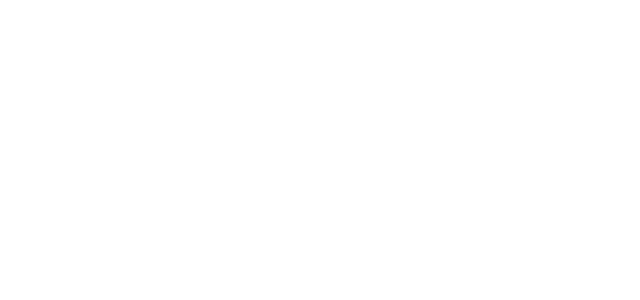
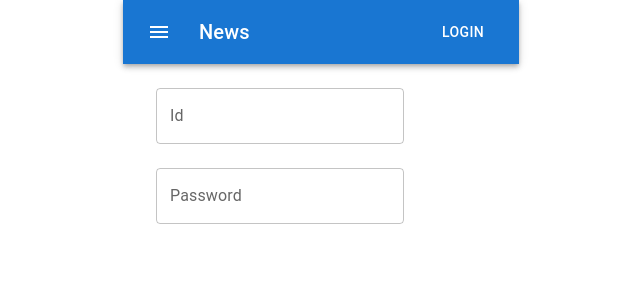
Before and after one commit to kyumin1227/PizzaProject, a React (Vite) app in the folder Pizza_frontend/: page /login in a window 1280 px wide. Before the commit this address had no page. Shown: the top 300 px of the page, without its empty margins (319-959 px from the left). Built offline with nearby package versions, Linux system fonts and the light colour scheme.

Commit message:
Styled: 전체 컨테이너 크기 조정, login 페이지 생성, reset css 적용

```diff
--- a/Pizza_frontend/src/App.tsx
+++ b/Pizza_frontend/src/App.tsx
@@ -1,8 +1,9 @@
 import { Routes, Route, Outlet } from "react-router-dom";
 import HomePage from "./pages/HomePage";
 import MuiPage from "./pages/MuiPage";
+import LoginPage from "./pages/LoginPage";
 import Nav from "./components/Nav";
-// import "./reset.css";
+import "./reset.css";
 
 function App() {
   const Layout = () => {
@@ -20,6 +21,7 @@
         <Route path="/" element={<Layout />}>
           <Route index element={<HomePage />}></Route>
           <Route path="/mui" element={<MuiPage />}></Route>
+          <Route path="/login" element={<LoginPage />}></Route>
         </Route>
       </Routes>
     </>
--- a/Pizza_frontend/src/main.tsx
+++ b/Pizza_frontend/src/main.tsx
@@ -2,11 +2,14 @@
 import ReactDOM from "react-dom/client";
 import App from "./App.tsx";
 import { BrowserRouter } from "react-router-dom";
+import { Container } from "@mui/material";
 
 ReactDOM.createRoot(document.getElementById("root")!).render(
   <React.StrictMode>
     <BrowserRouter>
-      <App />
+      <Container maxWidth="xs">
+        <App />
+      </Container>
     </BrowserRouter>
   </React.StrictMode>
 );
--- /dev/null
+++ b/Pizza_frontend/src/pages/LoginPage/index.tsx
@@ -0,0 +1,18 @@
+import { Grid, TextField } from "@mui/material";
+
+const Login = () => {
+  return (
+    <>
+      <Grid container>
+        <Grid item xs></Grid>
+        <Grid item xs={10} justifyItems="center">
+          <TextField id="id" label="Id" variant="outlined" sx={{ my: 3 }} />
+          <TextField id="password" label="Password" variant="outlined" />
+        </Grid>
+        <Grid item xs></Grid>
+      </Grid>
+    </>
+  );
+};
+
+export default Login;
--- a/Pizza_frontend/src/pages/MuiPage/index.tsx
+++ b/Pizza_frontend/src/pages/MuiPage/index.tsx
@@ -76,7 +76,8 @@
 
 function Mui() {
   return (
-    <Container fixed>
+    <>
+      {/* <Container fixed> */}
       <Header></Header>
       <Grid container>
         <Grid item xs={2}>
@@ -86,7 +87,8 @@
           <Article></Article>
         </Grid>
       </Grid>
-    </Container>
+      {/* </Container> */}
+    </>
   );
 }
 
```
